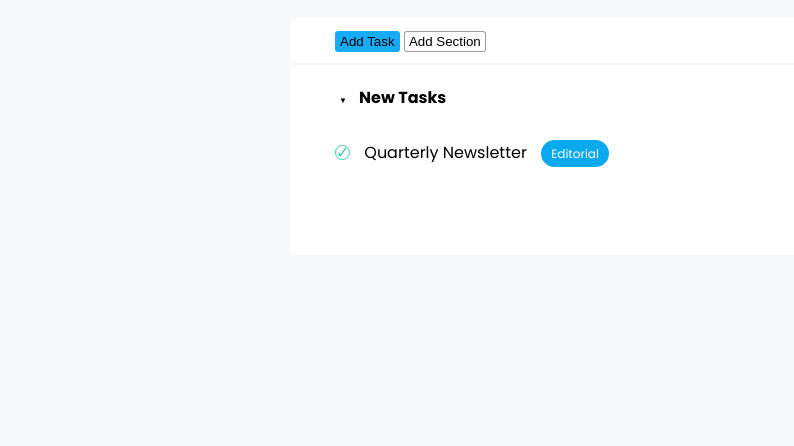
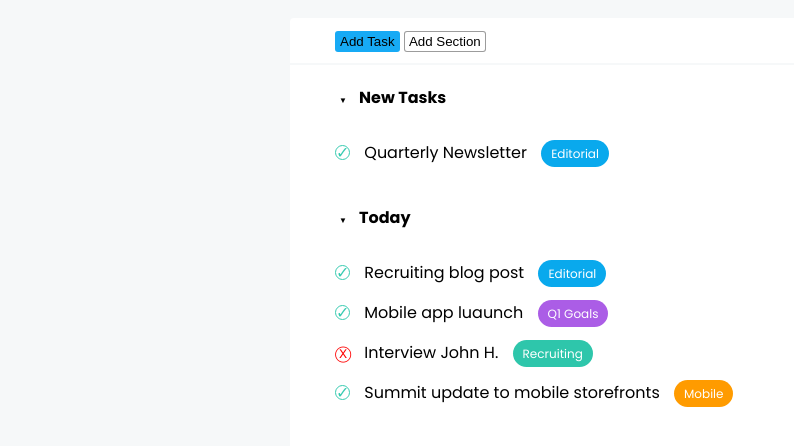
Before and after one commit to Francesco-Msc/html-css-toboolist, a plain HTML site: page index.html in a window 1280 px wide. Shown: the part 82-528 px from the top of the page, without its empty margins (0-794 px from the left). Drawn offline with Linux system fonts and the light colour scheme.

Commit message:
added today's tasks section and style

```diff
--- a/css/style.css
+++ b/css/style.css
@@ -27,6 +27,18 @@ main{
 
 .blue-tag{
     background-color: #09A9ED;
+}
+
+.purple-tag{
+    background-color: #AB5DE6;
+}
+
+.green-tag{
+    background-color: #2EC6AB;
+}
+
+.yellow-tag{
+    background-color: #FF9B00;
 }
 
 /* Add buttons section */
@@ -60,6 +72,8 @@ main{
     border: 1.5px solid #727272b3
 }
 
+/* Task list */
+
 .list-section{
     margin-top: 2px;
     border-radius: 0 0 4px 4px;
@@ -85,6 +99,8 @@ li{
     margin-left: 10px;
 }
 
+/* Task details */
+
 .check{
     display: inline-block;
     border: 1px solid #38CBB1;
@@ -96,6 +112,13 @@ li{
     color: #38CBB1;
 }
 
+.cross{
+    display: inline-block;
+    color: red;
+    width: 15px;
+    margin-right: 10px;
+}
+
 .tag{
     font-weight: normal;
     border-radius: 20px;
--- a/index.html
+++ b/index.html
@@ -28,6 +28,14 @@
                 <li class="tasks">&#9660; <strong class="title">New Tasks</strong></li>
                 <li><div class="check">&#10003;</div> Quarterly Newsletter <strong class="tag blue-tag">Editorial</strong></li>
              </ul>
+            <!-- today's tasks -->
+             <ul>
+                <li class="tasks">&#9660; <strong class="title">Today</strong></li>
+                <li><div class="check">&#10003;</div> Recruiting blog post <strong class="tag blue-tag">Editorial</strong></li>
+                <li><div class="check">&#10003;</div> Mobile app luaunch <strong class="tag purple-tag">Q1 Goals</strong></li>
+                <li><div class="cross">&#9421;</div> Interview John H. <strong class="tag green-tag">Recruiting</strong></li>
+                <li><div class="check">&#10003;</div> Summit update to mobile storefronts <strong class="tag yellow-tag">Mobile</strong></li>
+             </ul>
     </main>
 </body>
 </html>
```
